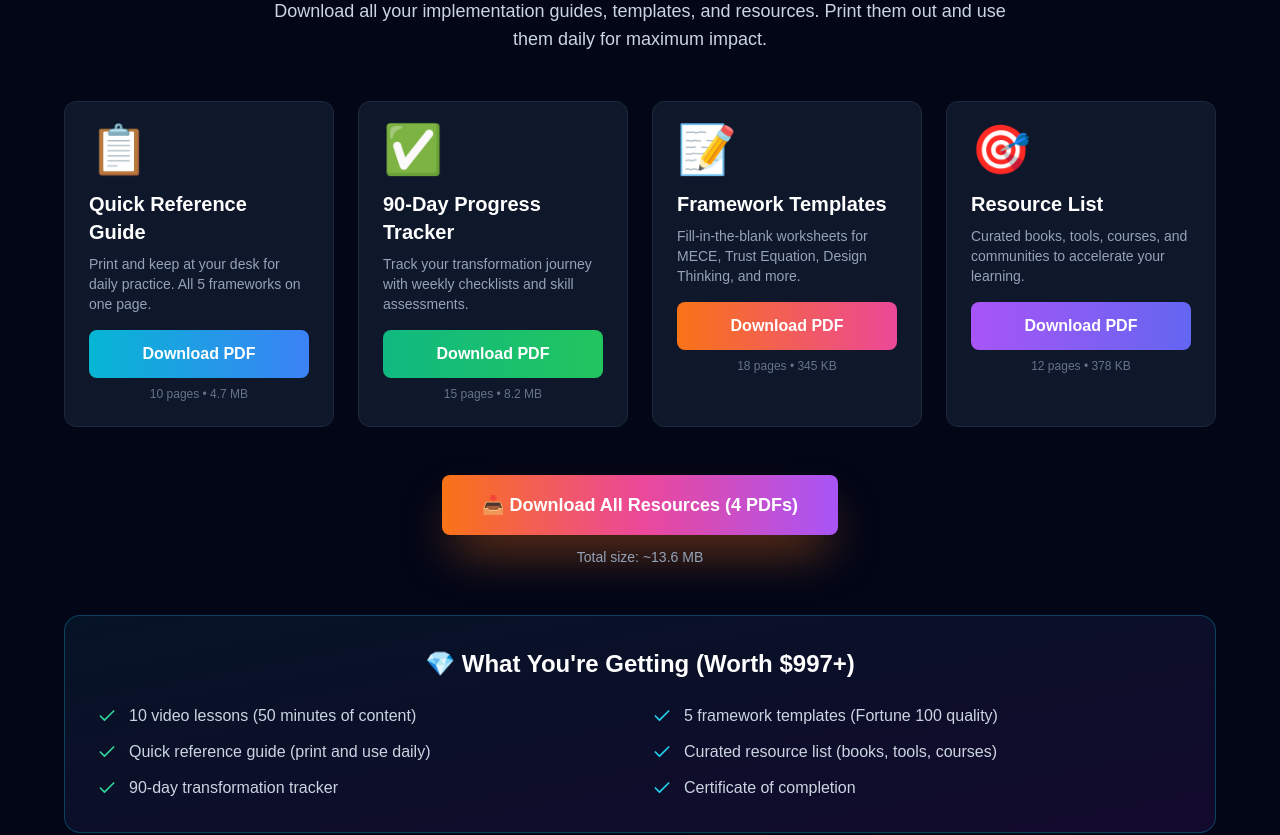
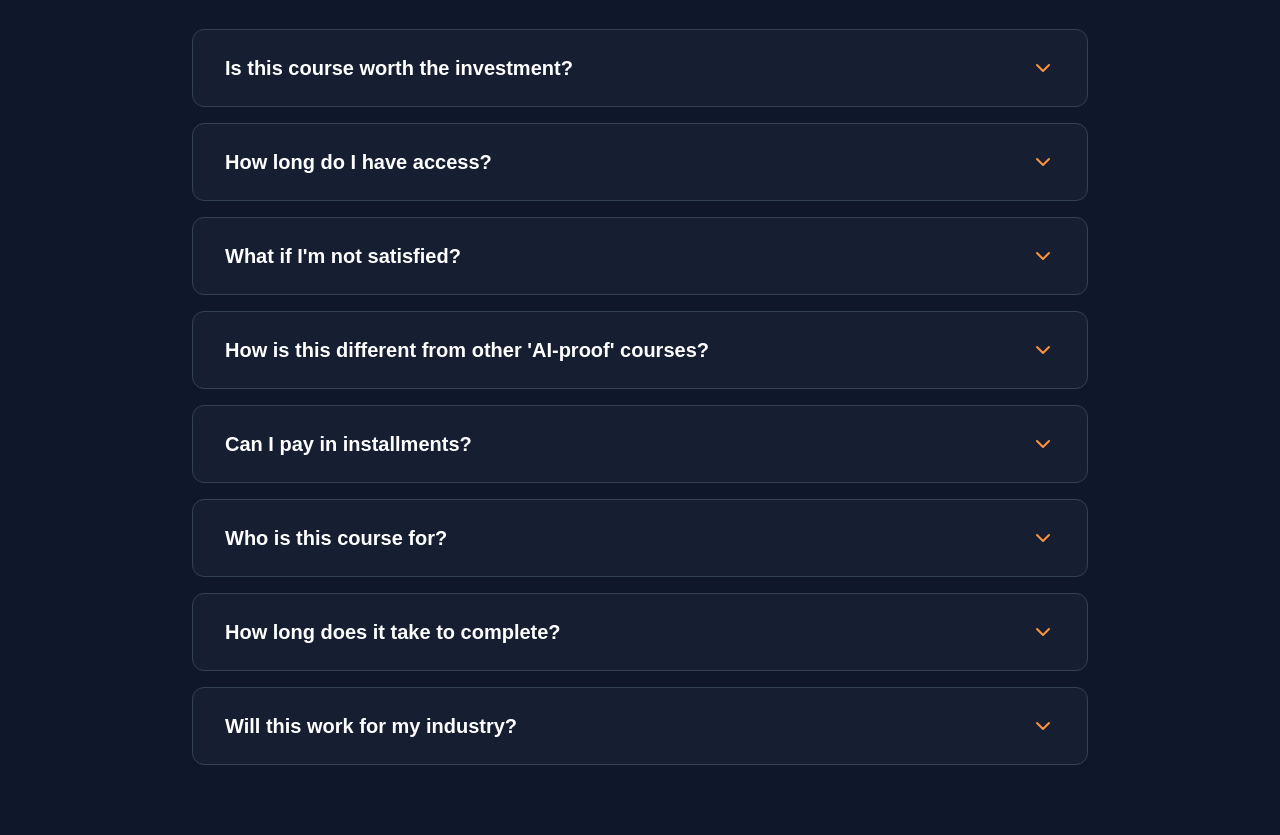
Before and after one commit to boxingthebest/million-dollar-blueprint-nextjs, a Next.js app: page /courses/ai-resistant-skills in a window 1280 px wide. Shown: the part 4640-5475 px from the top of the page. Built offline with nearby package versions, Linux system fonts and the light colour scheme.

Commit message:
Remove downloads section from public course page - materials are paid-only

```diff
--- a/app/courses/ai-resistant-skills/page.tsx
+++ b/app/courses/ai-resistant-skills/page.tsx
@@ -387,154 +387,6 @@ export default function AIResistantSkillsPage() {
           </div>
         </div>
       </section>
-      {/* Downloadable Resources Section */}
-      <section className="py-16 md:py-24 bg-slate-950">
-        <div className="container mx-auto px-4">
-          <div className="max-w-6xl mx-auto">
-            <h2 className="text-4xl md:text-5xl font-bold text-white mb-4 text-center">
-              📚 Your Course Materials
-            </h2>
-            <p className="text-slate-300 text-center mb-12 max-w-3xl mx-auto text-lg">
-              Download all your implementation guides, templates, and resources. Print them out and use them daily for maximum impact.
-            </p>
-
-            <div className="grid md:grid-cols-2 lg:grid-cols-4 gap-6 mb-12">
-              {/* Quick Reference Guide */}
-              <div className="bg-slate-900 rounded-xl p-6 border border-slate-800 hover:border-cyan-500 transition-all hover:shadow-xl hover:shadow-cyan-500/20">
-                <div className="text-5xl mb-4">📋</div>
-                <h3 className="text-xl font-bold text-white mb-2">Quick Reference Guide</h3>
-                <p className="text-slate-400 text-sm mb-4">
-                  Print and keep at your desk for daily practice. All 5 frameworks on one page.
-                </p>
-                <a
-                  href="/downloads/AI-Resistant-Skills-Quick-Reference.pdf"
-                  download
-                  className="block w-full text-center bg-gradient-to-r from-cyan-500 to-blue-500 hover:from-cyan-600 hover:to-blue-600 text-white px-4 py-3 rounded-lg font-semibold transition-all"
-                >
-                  Download PDF
-                </a>
-                <p className="text-xs text-slate-500 mt-2 text-center">10 pages • 4.7 MB</p>
-              </div>
-
-              {/* Progress Tracker */}
-              <div className="bg-slate-900 rounded-xl p-6 border border-slate-800 hover:border-emerald-500 transition-all hover:shadow-xl hover:shadow-emerald-500/20">
-                <div className="text-5xl mb-4">✅</div>
-                <h3 className="text-xl font-bold text-white mb-2">90-Day Progress Tracker</h3>
-                <p className="text-slate-400 text-sm mb-4">
-                  Track your transformation journey with weekly checklists and skill assessments.
-                </p>
-                <a
-                  href="/downloads/AI-Resistant-Skills-Progress-Tracker.pdf"
-                  download
-                  className="block w-full text-center bg-gradient-to-r from-emerald-500 to-green-500 hover:from-emerald-600 hover:to-green-600 text-white px-4 py-3 rounded-lg font-semibold transition-all"
-                >
-                  Download PDF
-                </a>
-                <p className="text-xs text-slate-500 mt-2 text-center">15 pages • 8.2 MB</p>
-              </div>
-
-              {/* Framework Templates */}
-              <div className="bg-slate-900 rounded-xl p-6 border border-slate-800 hover:border-orange-500 transition-all hover:shadow-xl hover:shadow-orange-500/20">
-                <div className="text-5xl mb-4">📝</div>
-                <h3 className="text-xl font-bold text-white mb-2">Framework Templates</h3>
-                <p className="text-slate-400 text-sm mb-4">
-                  Fill-in-the-blank worksheets for MECE, Trust Equation, Design Thinking, and more.
-                </p>
-                <a
-                  href="/downloads/AI-Resistant-Skills-Framework-Templates.pdf"
-                  download
-                  className="block w-full text-center bg-gradient-to-r from-orange-500 to-pink-500 hover:from-orange-600 hover:to-pink-600 text-white px-4 py-3 rounded-lg font-semibold transition-all"
-                >
-                  Download PDF
-                </a>
-                <p className="text-xs text-slate-500 mt-2 text-center">18 pages • 345 KB</p>
-              </div>
-
-              {/* Resource List */}
-              <div className="bg-slate-900 rounded-xl p-6 border border-slate-800 hover:border-purple-500 transition-all hover:shadow-xl hover:shadow-purple-500/20">
-                <div className="text-5xl mb-4">🎯</div>
-                <h3 className="text-xl font-bold text-white mb-2">Resource List</h3>
-                <p className="text-slate-400 text-sm mb-4">
-                  Curated books, tools, courses, and communities to accelerate your learning.
-                </p>
-                <a
-                  href="/downloads/AI-Resistant-Skills-Resource-List.pdf"
-                  download
-                  className="block w-full text-center bg-gradient-to-r from-purple-500 to-indigo-500 hover:from-purple-600 hover:to-indigo-600 text-white px-4 py-3 rounded-lg font-semibold transition-all"
-                >
-                  Download PDF
-                </a>
-                <p className="text-xs text-slate-500 mt-2 text-center">12 pages • 378 KB</p>
-              </div>
-            </div>
-
-            {/* Download All Button */}
-            <div className="text-center mb-12">
-              <button
-                onClick={() => {
-                  const pdfs = [
-                    '/downloads/AI-Resistant-Skills-Quick-Reference.pdf',
-                    '/downloads/AI-Resistant-Skills-Progress-Tracker.pdf',
-                    '/downloads/AI-Resistant-Skills-Framework-Templates.pdf',
-                    '/downloads/AI-Resistant-Skills-Resource-List.pdf'
-                  ];
-
-                  pdfs.forEach((pdf, index) => {
-                    setTimeout(() => {
-                      const link = document.createElement('a');
-                      link.href = pdf;
-                      link.download = pdf.split('/').pop() || '';
-                      document.body.appendChild(link);
-                      link.click();
-                      document.body.removeChild(link);
-                    }, index * 500);
-                  });
-                }}
-                className="bg-gradient-to-r from-orange-500 via-pink-500 to-purple-500 hover:from-orange-600 hover:via-pink-600 hover:to-purple-600 text-white px-10 py-4 rounded-lg font-bold text-lg shadow-2xl shadow-orange-500/50 transition-all inline-flex items-center gap-2"
-              >
-                📥 Download All Resources (4 PDFs)
-              </button>
-              <p className="text-sm text-slate-400 mt-3">Total size: ~13.6 MB</p>
-            </div>
-
-            {/* Value Proposition */}
-            <div className="bg-gradient-to-br from-cyan-900/20 to-purple-900/20 border border-cyan-500/30 rounded-2xl p-8">
-              <h4 className="font-bold text-2xl mb-6 text-white text-center">💎 What You're Getting (Worth $997+)</h4>
-              <div className="grid md:grid-cols-2 gap-6">
-                <div className="space-y-3">
-                  <div className="flex items-start gap-3">
-                    <Check className="w-5 h-5 text-emerald-400 flex-shrink-0 mt-0.5" />
-                    <span className="text-slate-300">10 video lessons (50 minutes of content)</span>
-                  </div>
-                  <div className="flex items-start gap-3">
-                    <Check className="w-5 h-5 text-emerald-400 flex-shrink-0 mt-0.5" />
-                    <span className="text-slate-300">Quick reference guide (print and use daily)</span>
-                  </div>
-                  <div className="flex items-start gap-3">
-                    <Check className="w-5 h-5 text-emerald-400 flex-shrink-0 mt-0.5" />
-                    <span className="text-slate-300">90-day transformation tracker</span>
-                  </div>
-                </div>
-                <div className="space-y-3">
-                  <div className="flex items-start gap-3">
-                    <Check className="w-5 h-5 text-cyan-400 flex-shrink-0 mt-0.5" />
-                    <span className="text-slate-300">5 framework templates (Fortune 100 quality)</span>
-                  </div>
-                  <div className="flex items-start gap-3">
-                    <Check className="w-5 h-5 text-cyan-400 flex-shrink-0 mt-0.5" />
-                    <span className="text-slate-300">Curated resource list (books, tools, courses)</span>
-                  </div>
-                  <div className="flex items-start gap-3">
-                    <Check className="w-5 h-5 text-cyan-400 flex-shrink-0 mt-0.5" />
-                    <span className="text-slate-300">Certificate of completion</span>
-                  </div>
-                </div>
-              </div>
-            </div>
-          </div>
-        </div>
-      </section>
-
 
       {/* FAQ Section */}
       <section className="py-16 md:py-24 bg-slate-900">
```
